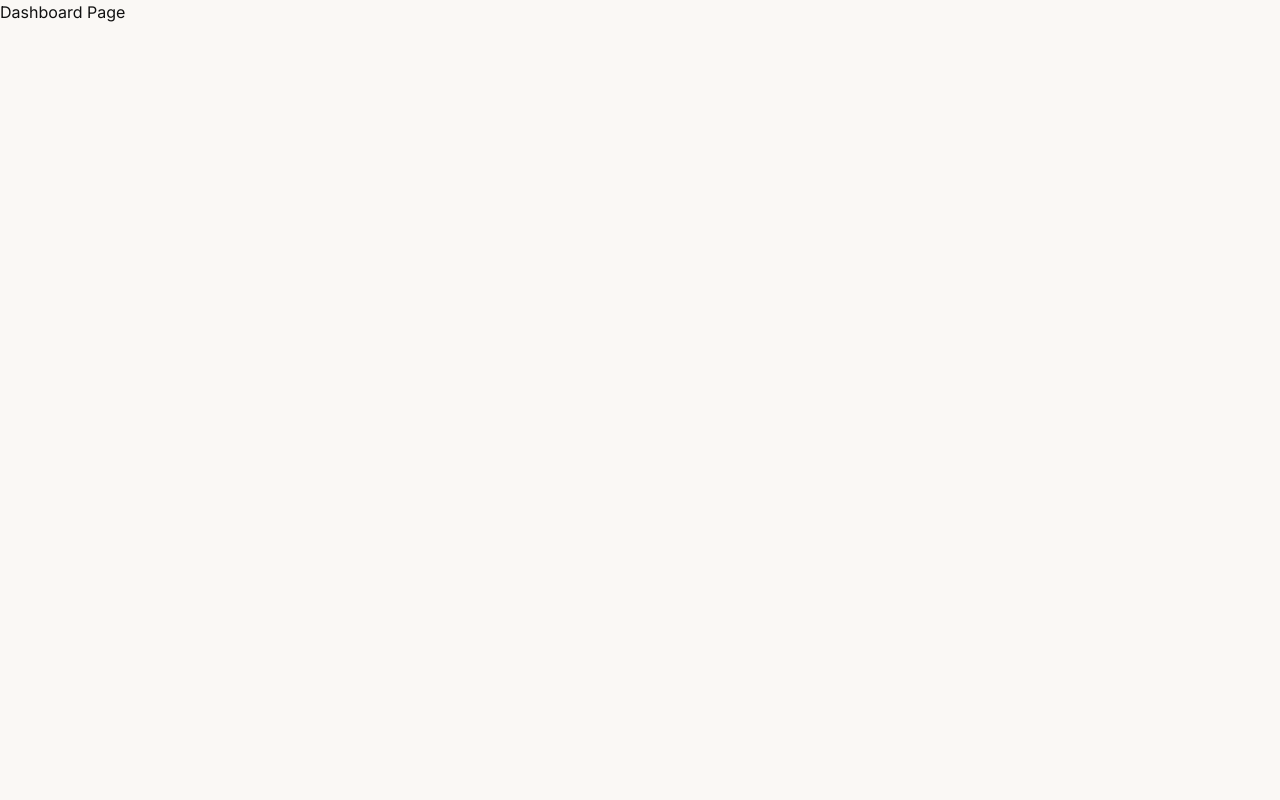
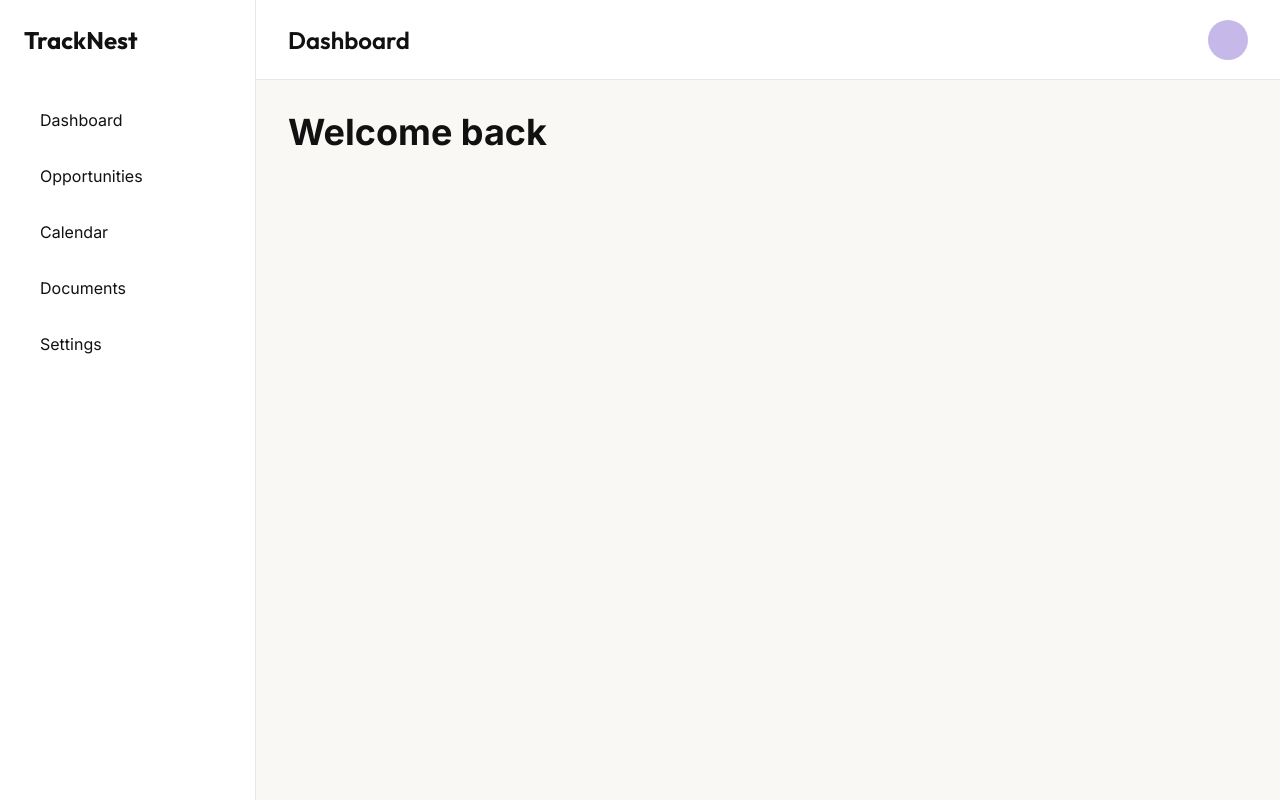
Before and after one commit to Jyotiiii3003/TrackNest, a React (Vite) app in the folder frontend/: page /dashboard in a window 1280 px wide. Built offline with nearby package versions, Linux system fonts and the light colour scheme.

Commit message:
Create dashboard application shell

```diff
--- /dev/null
+++ b/frontend/src/components/Sidebar.jsx
@@ -0,0 +1,47 @@
+import { Link } from "react-router-dom";
+
+function Sidebar() {
+  const links = [
+    { name: "Dashboard", path: "/dashboard" },
+    { name: "Opportunities", path: "/opportunities" },
+    { name: "Calendar", path: "/calendar" },
+    { name: "Documents", path: "/documents" },
+    { name: "Settings", path: "/settings" },
+  ];
+
+  return (
+    <aside className="w-64 border-r border-gray-200 bg-white h-screen p-6">
+
+      <h1
+        className="text-2xl font-bold mb-10"
+        style={{ fontFamily: "Outfit" }}
+      >
+        TrackNest
+      </h1>
+
+      <nav className="space-y-2">
+
+        {links.map((link) => (
+          <Link
+            key={link.path}
+            to={link.path}
+            className="
+              block
+              px-4
+              py-3
+              rounded-xl
+              hover:bg-gray-100
+              transition
+            "
+          >
+            {link.name}
+          </Link>
+        ))}
+
+      </nav>
+
+    </aside>
+  );
+}
+
+export default Sidebar;
--- /dev/null
+++ b/frontend/src/components/Topbar.jsx
@@ -0,0 +1,34 @@
+function Topbar() {
+  return (
+    <header
+      className="
+        h-20
+        border-b
+        border-gray-200
+        flex
+        items-center
+        justify-between
+        px-8
+        bg-white
+      "
+    >
+      <h2
+        className="text-2xl font-semibold"
+        style={{ fontFamily: "Outfit" }}
+      >
+        Dashboard
+      </h2>
+
+      <div
+        className="
+          w-10
+          h-10
+          rounded-full
+          bg-[#C7B8EA]
+        "
+      />
+    </header>
+  );
+}
+
+export default Topbar;
--- a/frontend/src/layouts/AppLayout.jsx
+++ b/frontend/src/layouts/AppLayout.jsx
@@ -1,7 +1,22 @@
+import Sidebar from "../components/Sidebar";
+import Topbar from "../components/Topbar";
+
 function AppLayout({ children }) {
   return (
-    <div className="min-h-screen">
-      {children}
+    <div className="flex">
+
+      <Sidebar />
+
+      <div className="flex-1">
+
+        <Topbar />
+
+        <main className="p-8">
+          {children}
+        </main>
+
+      </div>
+
     </div>
   );
 }
--- a/frontend/src/pages/Dashboard.jsx
+++ b/frontend/src/pages/Dashboard.jsx
@@ -1,8 +1,14 @@
+import AppLayout from "../layouts/AppLayout";
+
 function Dashboard() {
   return (
-    <div>
-      Dashboard Page
-    </div>
+    <AppLayout>
+
+      <h1 className="text-4xl font-bold">
+        Welcome back
+      </h1>
+
+    </AppLayout>
   );
 }
 
```
